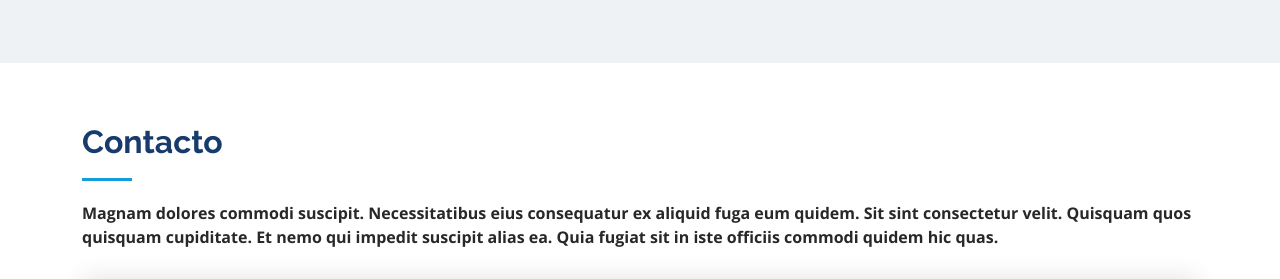
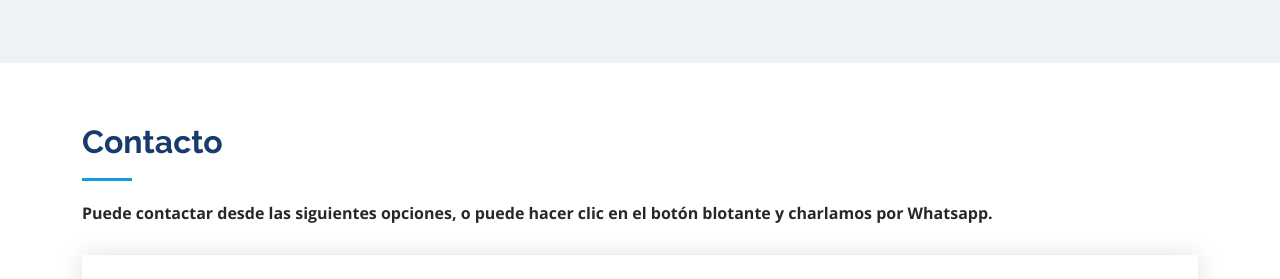
Before and after one commit to webdavs/elcoachguille, a plain HTML site: page index.html in a window 1280 px wide. Shown: the part 6572-6851 px from the top of the page. Drawn offline with nearby package versions, Linux system fonts and the light colour scheme.

Commit message:
Update index.html
update coments

```diff
--- a/index.html
+++ b/index.html
@@ -445,9 +445,7 @@
 
         <div class="section-title">
           <h2>Contacto</h2>
-          <p>Magnam dolores commodi suscipit. Necessitatibus eius consequatur ex aliquid fuga eum quidem. Sit sint
-            consectetur velit. Quisquam quos quisquam cupiditate. Et nemo qui impedit suscipit alias ea. Quia fugiat sit
-            in iste officiis commodi quidem hic quas.</p>
+          <p>Puede contactar desde las siguientes opciones, o puede hacer clic en el botón blotante y charlamos por Whatsapp.</p>
         </div>
 
         <div class="row" data-aos="fade-in">
```
